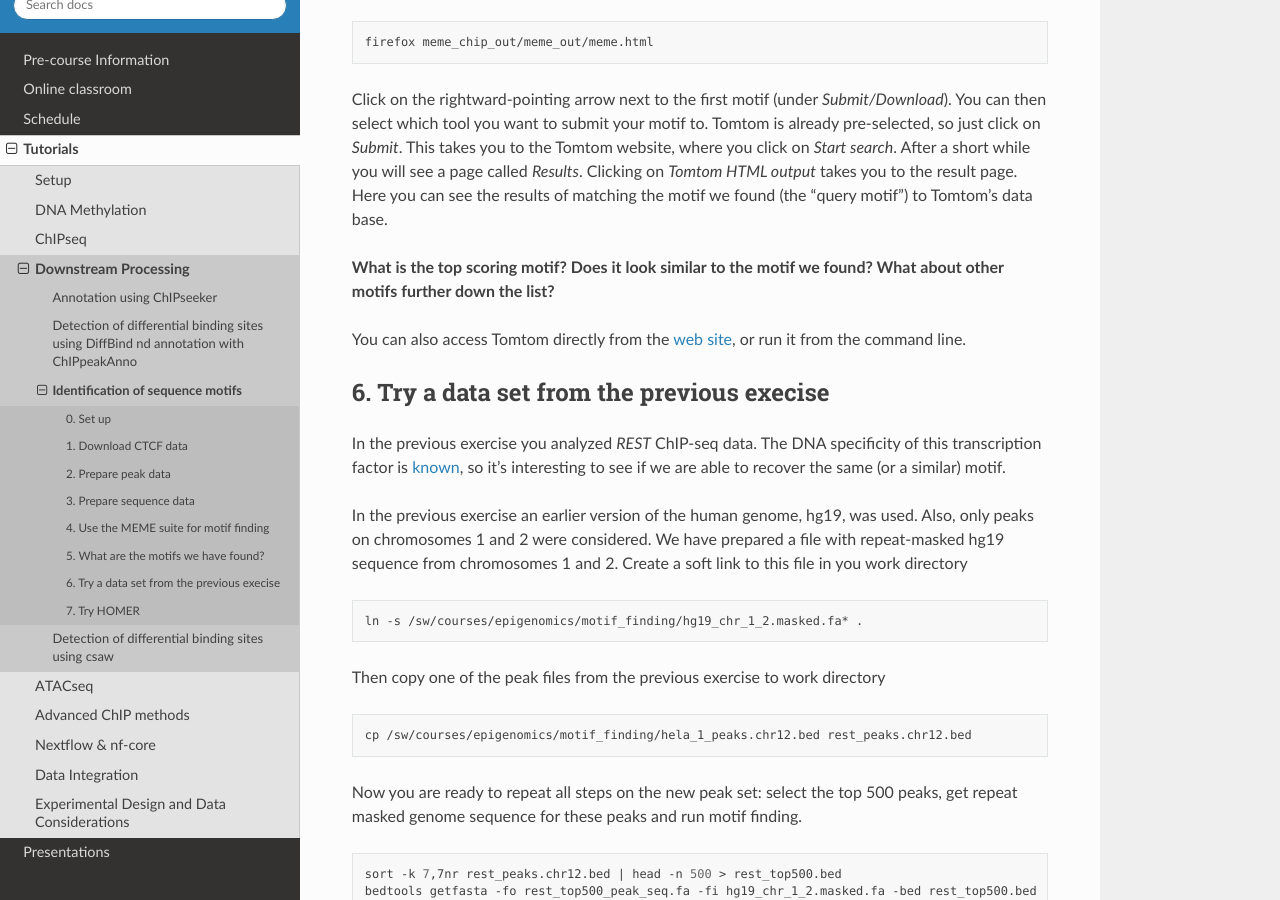
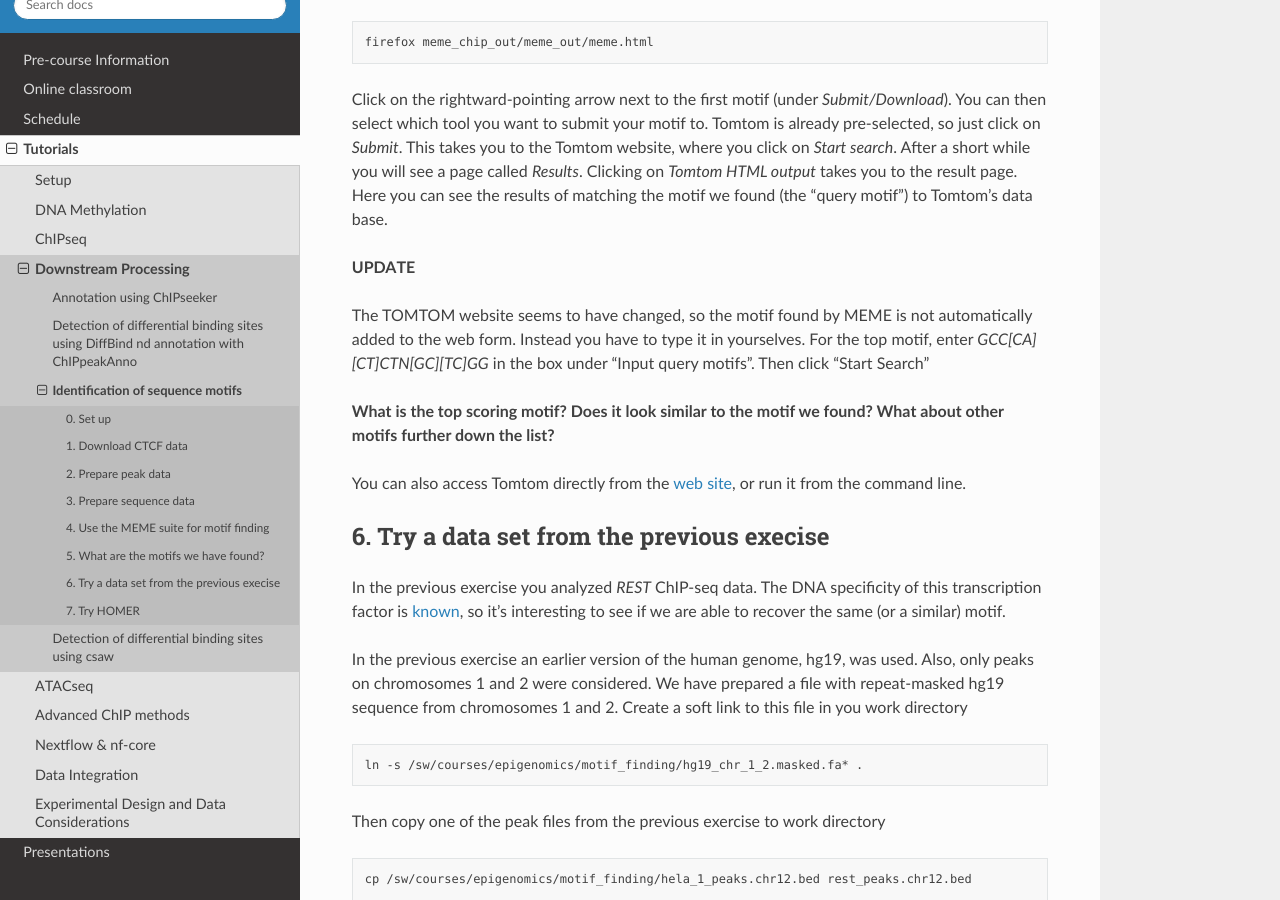
Before and after one commit to NBISweden/workshop-epigenomics-RTDs, a Sphinx documentation site: the page built from docs/content/tutorials/motifs/lab-motifs.rst, in a window 1280 px wide and 900 px high, scrolled down 4227 px. Built offline with Sphinx 7.4.7 and the Read the Docs theme 2.0.0, drawn with Linux system fonts in a browser that asks for light colours.

Commit message:
Update lab-motifs.rst
Motif needs to be input to the TOMTOM web site manually

```diff
--- a/docs/content/tutorials/motifs/lab-motifs.rst
+++ b/docs/content/tutorials/motifs/lab-motifs.rst
@@ -177,6 +177,10 @@ Often when we find a motif, we want to see if it is similar to any motif that is
 
 Click on the rightward-pointing arrow next to the first motif (under *Submit/Download*). You can then select which tool you want to submit your motif to. Tomtom is already pre-selected, so just click on *Submit*. This takes you to the Tomtom website, where you click on *Start search*. After a short while you will see a page called *Results*. Clicking on *Tomtom HTML output* takes you to the result page. Here you can see the results of matching the motif we found (the "query motif") to Tomtom's data base.
 
+**UPDATE**
+
+The TOMTOM website seems to have changed, so the motif found by MEME is not automatically added to the web form. Instead you have to type it in yourselves. For the top motif, enter `GCC[CA][CT]CTN[GC][TC]GG` in the box under "Input query motifs". Then click "Start Search"
+
 **What is the top scoring motif? Does it look similar to the motif we found? What about other motifs further down the list?**
 
 You can also access Tomtom directly from the `web site <http://meme-suite.org/tools/tomtom>`_, or run it from the command line.
```
